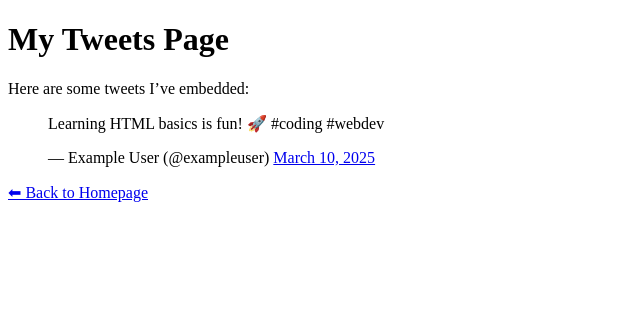
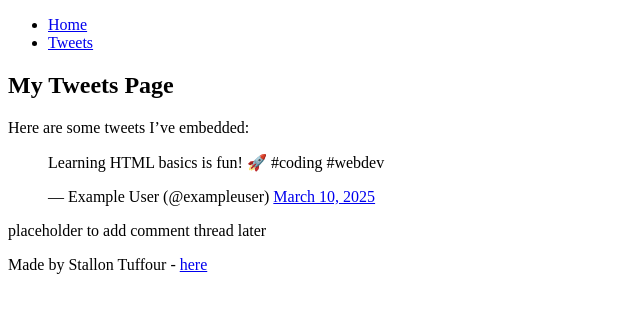
Before and after one commit to sotuffour1/My_First_Portfolio, a plain HTML site: page tweets.html in a window 1280 px wide. Shown: the whole page, without its empty margins (0-640 px from the left). Drawn offline with Linux system fonts and the light colour scheme.

Commit message:
Refractor pages to use consistent structure

```diff
--- a/tweets.html
+++ b/tweets.html
@@ -5,16 +5,34 @@
     <title>My Tweets</title>
 </head>
 <body>
+    <header>
+        <ul>
+            <li><a href="index.html">Home</a></li>
+            <li><a href="tweets.html">Tweets</a></li>
+        </ul>
+    </header>
+
+    <main>
+        <article>
             <h1>My Tweets Page</h1>
             <p>Here are some tweets I’ve embedded:</p>
 
+            <!-- Example Embedded Tweet -->
             <blockquote class="twitter-tweet">
-        <p lang="en" dir="auto">Learning HTML basics is fun! 🚀 #coding #webdev</p>
+                <p lang="en" dir="ltr">Learning HTML basics is fun! 🚀 #coding #webdev</p>
                 &mdash; Example User (@exampleuser)
                 <a href="https://twitter.com/exampleuser/status/1234567890">March 10, 2025</a>
             </blockquote>
             <script async src="https://platform.twitter.com/widgets.js" charset="utf-8"></script>
+        </article>
 
-    <p><a href="index.html">⬅ Back to Homepage</a></p>
+        <aside>
+            <p>placeholder to add comment thread later</p>
+        </aside>
+    </main>
+
+    <footer>
+        <p>Made by Stallon Tuffour - <a href="https://github.com/sotuffour1" target="_blank">here</a></p>
+    </footer>
 </body>
 </html>
```
Also changed, not shown: index.html (+19 -2 lines). Lines whose indentation alone changed are shown as unchanged.
